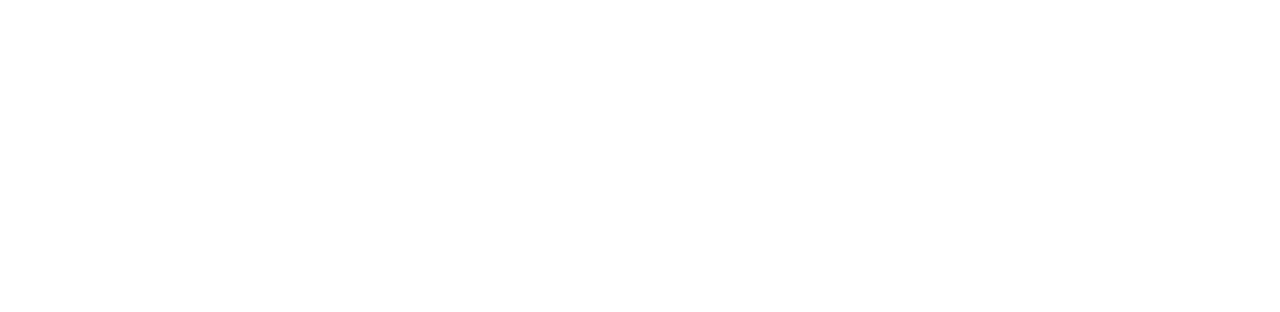
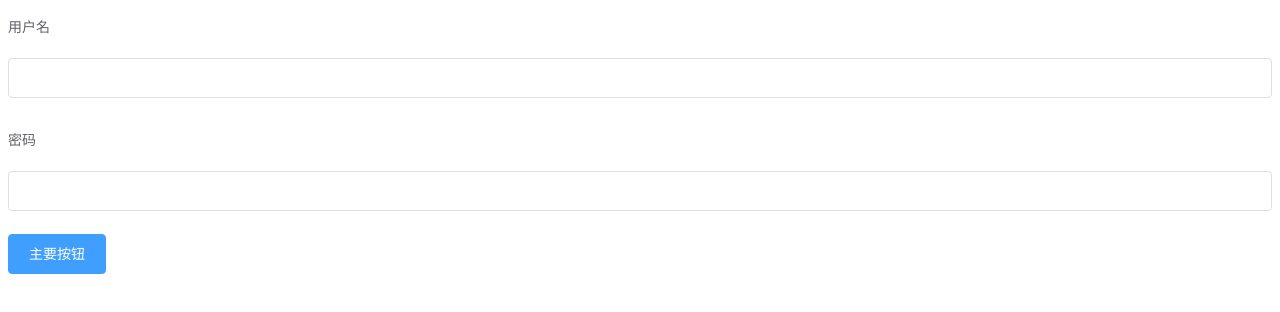
Before and after one commit to jjrMa/manager, a Vue app: page /#/login in a window 1280 px wide. Shown: the top 312 px of the page. Built offline with nearby package versions, Linux system fonts and the light colour scheme.

Commit message:
登录视图login.vue

```diff
--- a/src/router/index.js
+++ b/src/router/index.js
@@ -1,8 +1,20 @@
 import Vue from 'vue'
 import Router from 'vue-router'
+
+import Login from '@/views/login'
 
 Vue.use(Router)
 
 export default new Router({
-  routes: []
+  routes: [{
+    name: 'home',
+    path: '/',
+    redirect: { name: 'login' }
+  },
+  {
+    name: 'login',
+    path: '/login',
+    component: Login
+  }
+  ]
 })
--- /dev/null
+++ b/src/views/login.vue
@@ -0,0 +1,29 @@
+<template>
+  <div>
+    <el-form label-position="top" label-width="80px" :model="formData">
+      <el-form-item label="用户名">
+        <el-input v-model="formData.username"></el-input>
+      </el-form-item>
+      <el-form-item label="密码">
+        <el-input v-model="formData.password"></el-input>
+      </el-form-item>
+    </el-form>
+      <el-button type="primary">主要按钮</el-button>
+  </div>
+</template>
+
+<script>
+export default {
+  data () {
+    return {
+      formData: {
+        username: '',
+        password: ''
+      }
+    }
+  }
+}
+</script>
+
+<style>
+</style>
```
